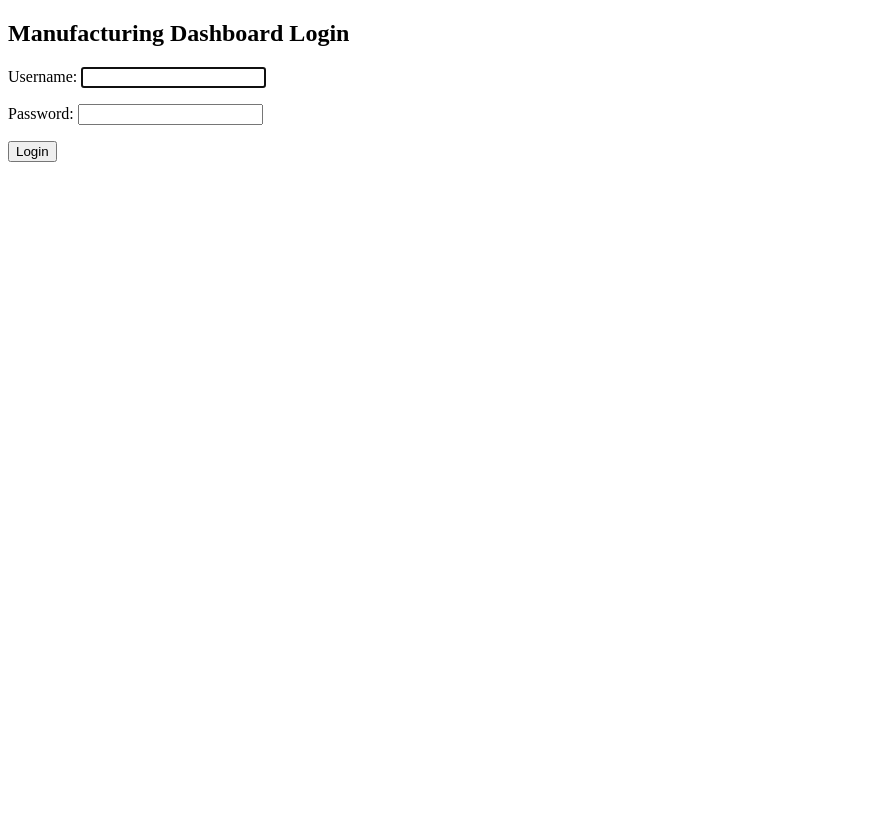
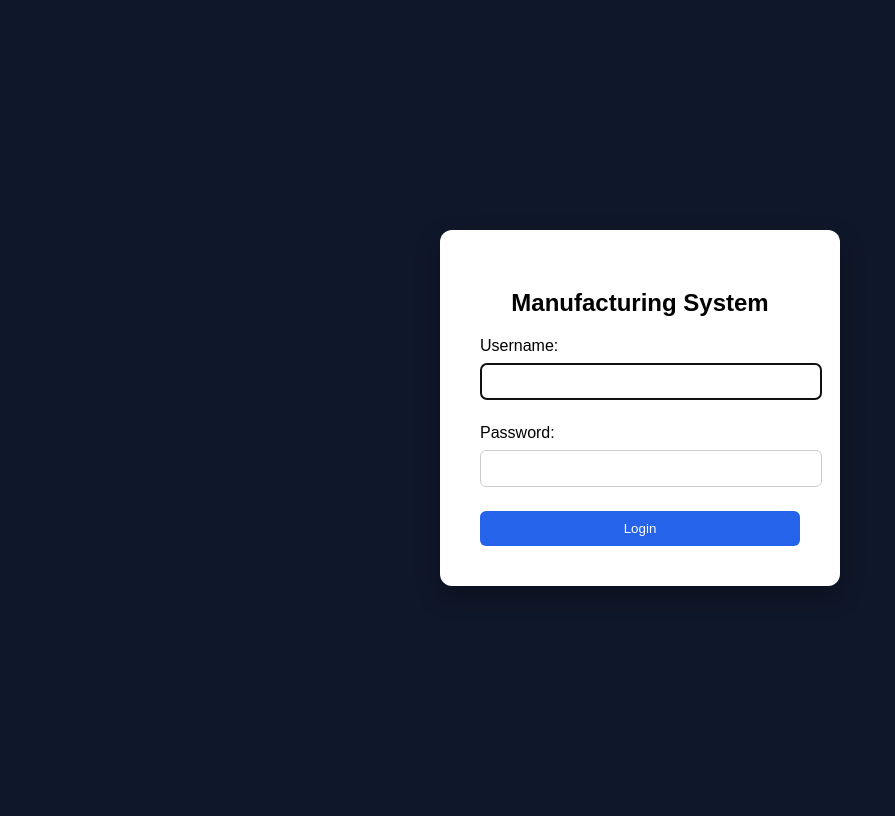
Before and after one commit to markanthonygarrido66/manufacturing-dashboard1, a Django app: page / in a window 1280 px wide. Shown: the whole page, without its empty margins (0-895 px from the left). Before the commit the page ends 162 px from the top, so only its background shows below. Run offline with Django 5.2, Linux system fonts and the light colour scheme.

Commit message:
designing

```diff
--- a/config/urls.py
+++ b/config/urls.py
@@ -5,6 +5,7 @@ from rest_framework_simplejwt.views import (
     TokenRefreshView,
 )
 from django.contrib.auth import views as auth_views
+from django.contrib.auth.views import LogoutView
 
 urlpatterns = [
     path('admin/', admin.site.urls),
@@ -22,4 +23,5 @@ urlpatterns = [
     path('', auth_views.LoginView.as_view(
         template_name='registration/login.html'
     )),
+    path('logout/', LogoutView.as_view(), name='logout'),
 ]
--- a/dashboard/templates/dashboard/dashboard.html
+++ b/dashboard/templates/dashboard/dashboard.html
@@ -10,7 +10,9 @@
 <h2>🏭 Manufacturing Command Room</h2>
 
 <p><b>Role:</b> {{ role }}</p>
-
+<a href="{% url 'logout' %}" class="btn btn-danger">
+    Logout
+</a>
 <hr style="border-color:#334155;">
 
 <!-- KPI CARDS -->
--- a/dashboard/templates/registration/login.html
+++ b/dashboard/templates/registration/login.html
@@ -2,17 +2,64 @@
 <html>
 <head>
     <title>Login</title>
+    <style>
+        body {
+            font-family: Arial;
+            background: #0f172a;
+            display: flex;
+            justify-content: center;
+            align-items: center;
+            height: 100vh;
+        }
+
+        .login-box {
+            background: white;
+            padding: 40px;
+            border-radius: 12px;
+            width: 320px;
+            box-shadow: 0 10px 25px rgba(0,0,0,0.3);
+        }
+
+        h2 {
+            text-align: center;
+            margin-bottom: 20px;
+        }
+
+        input {
+            width: 100%;
+            padding: 10px;
+            margin: 8px 0;
+            border: 1px solid #ccc;
+            border-radius: 6px;
+        }
+
+        button {
+            width: 100%;
+            padding: 10px;
+            background: #2563eb;
+            color: white;
+            border: none;
+            border-radius: 6px;
+            cursor: pointer;
+        }
+
+        button:hover {
+            background: #1d4ed8;
+        }
+    </style>
 </head>
 <body>
 
-<h2>Manufacturing Dashboard Login</h2>
+<div class="login-box">
+    <h2>Manufacturing System</h2>
 
-<form method="post">
-    {% csrf_token %}
-    {{ form.as_p }}
+    <form method="post">
+        {% csrf_token %}
+        {{ form.as_p }}
 
-    <button type="submit">Login</button>
-</form>
+        <button type="submit">Login</button>
+    </form>
+</div>
 
 </body>
 </html>
```
